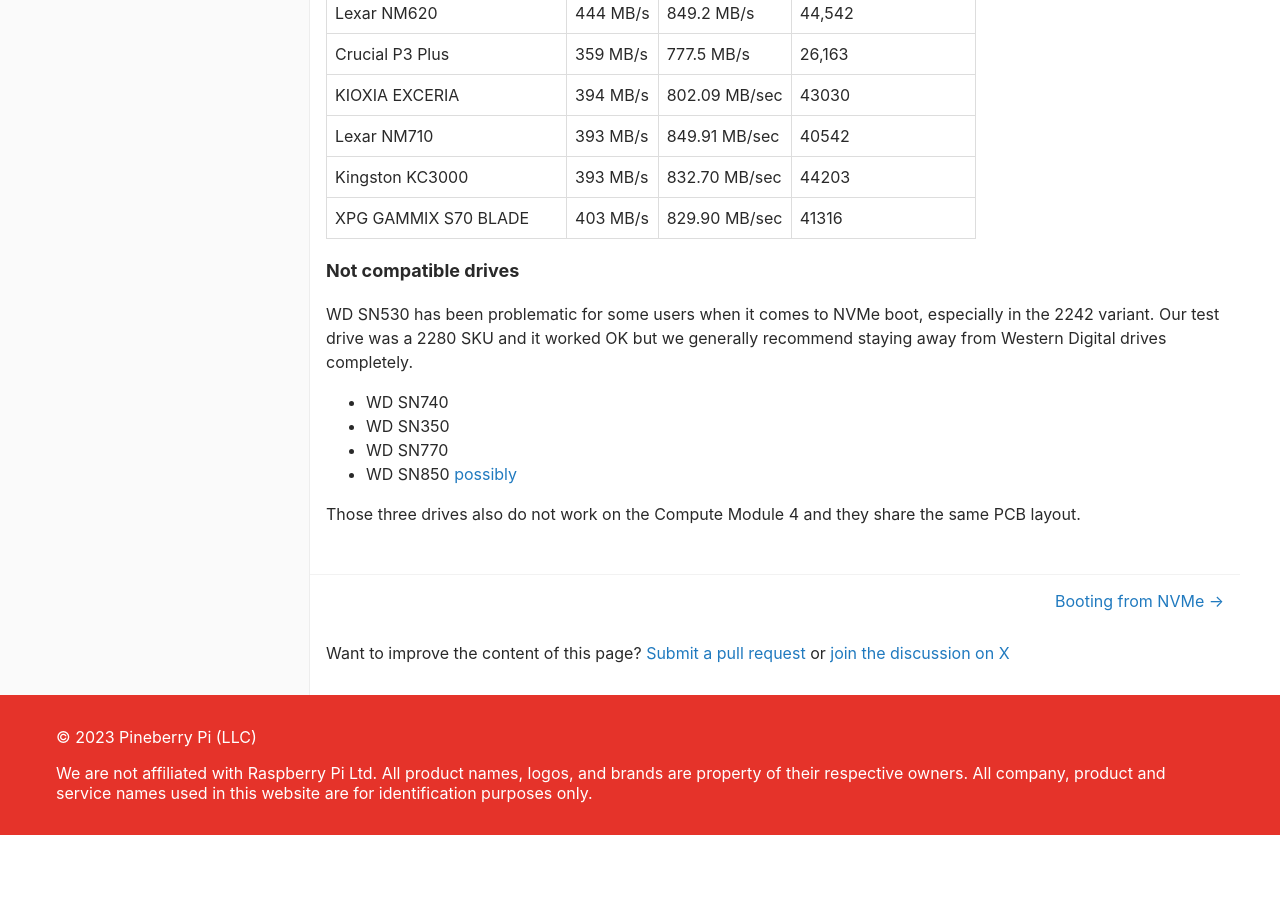
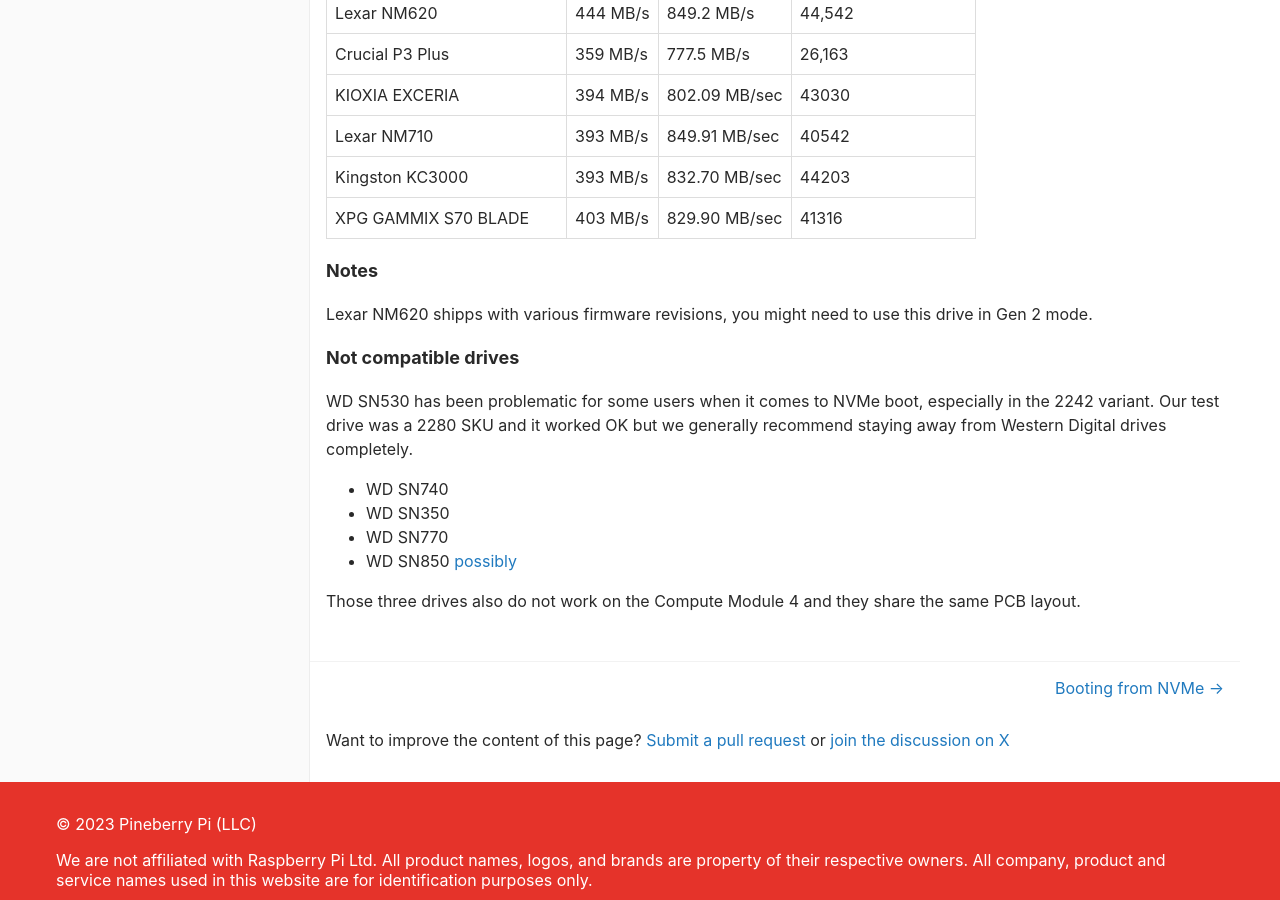
Before and after one commit to Pineboards/pineboards-docs.github.io, a Jekyll site: the page built from nvme-compatibility-list.md, in a window 1280 px wide and 900 px high, scrolled down 626 px. Built offline with Jekyll 4.4.1, drawn with Linux system fonts in a browser that asks for light colours; our own code applies the rules of GitHub Pages for plain Markdown files; before the commit the page ends 1461 px from its top, so only the background shows below that.

Commit message:
Add note about Lexar NVMe firmware

```diff
--- a/nvme-compatibility-list.md
+++ b/nvme-compatibility-list.md
@@ -22,6 +22,8 @@ When purchasing a drive please make sure that you purchase a NVMe drive, not a S
 |Kingston KC3000|393 MB/s |832.70 MB/sec|44203|
 |XPG GAMMIX S70 BLADE|403 MB/s |829.90 MB/sec |41316|
 
+### Notes
+Lexar NM620 shipps with various firmware revisions, you might need to use this drive in Gen 2 mode.
 
 ### Not compatible drives
 
```
